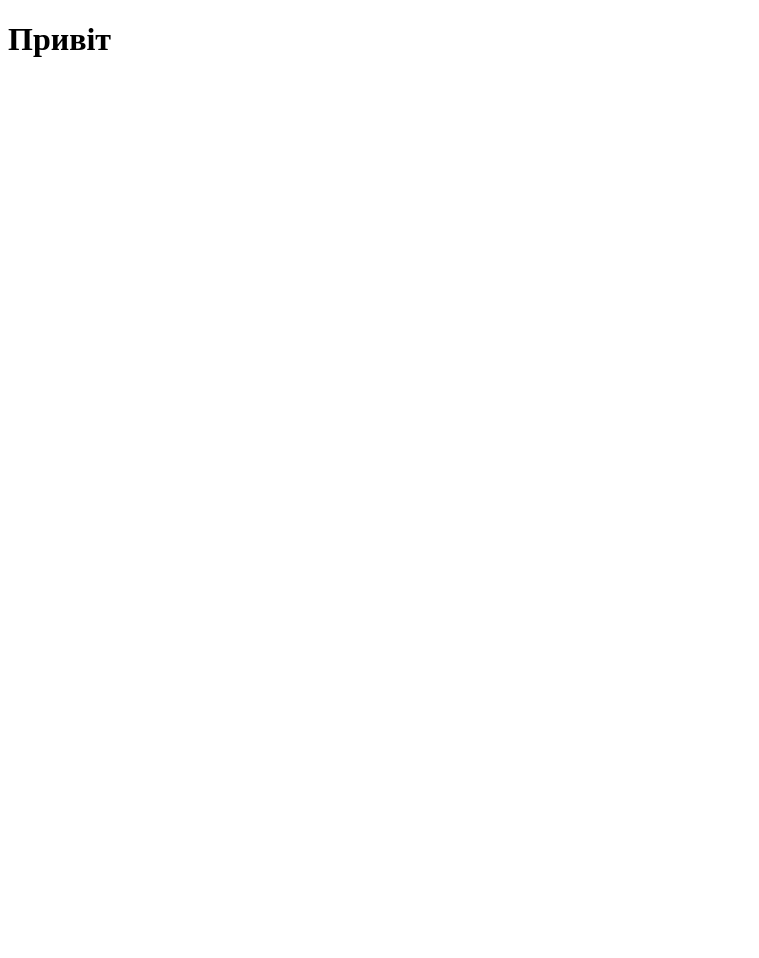
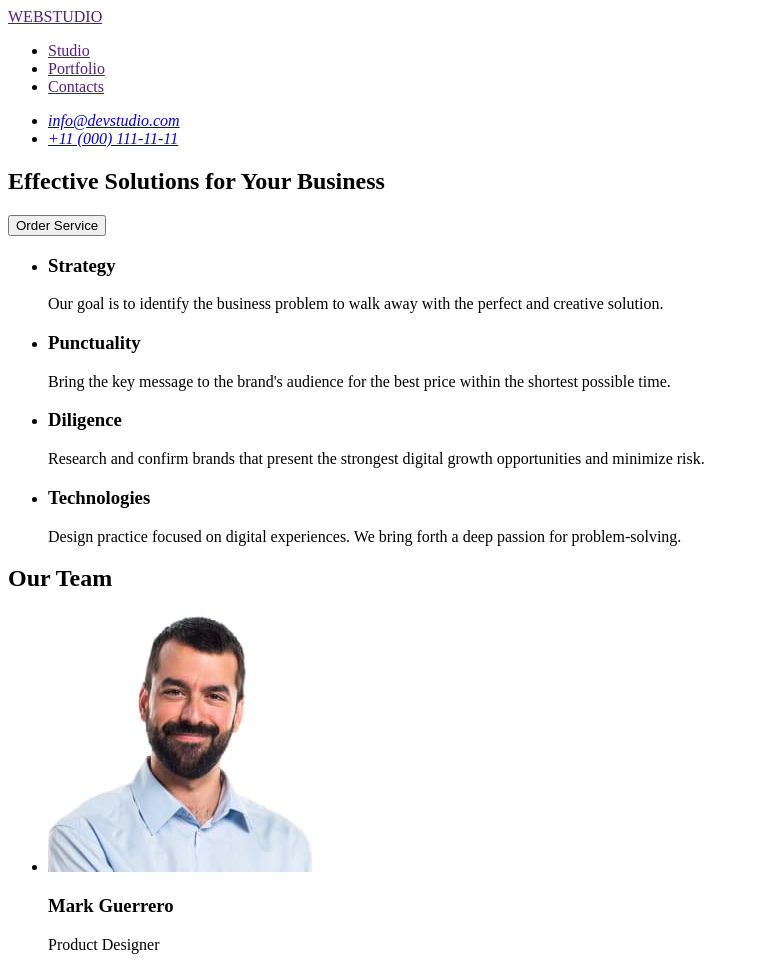
Before and after one commit to DenysFLora/goit-markup-hw-01, a plain HTML site: page index.html in a window 1280 px wide. Shown: the top 958 px of the page, without its empty margins (0-759 px from the left). Before the commit the page ends 800 px from the top, so only its background shows below. Drawn offline with Linux system fonts and the light colour scheme.

Commit message:
Added images

```diff
--- a/index.html
+++ b/index.html
@@ -3,9 +3,89 @@
 <head>
     <meta charset="UTF-8">
     <meta name="viewport" content="width=device-width, initial-scale=1.0">
-    <title>Document</title>
+    <title>WebStudio</title>
+    <link rel="icon" href="images/favicon webstudio-16x16.png" type="image/x-icon">
 </head>
 <body>
-    <h1>Привіт</h1>
+    <header>
+        <nav>
+        <a href="">
+            WEBSTUDIO
+        </a>
+        <ul>
+            <li><a href="">Studio</a></li>
+            <li><a href="">Portfolio</a></li>
+            <li><a href="">Contacts</a></li>
+        </ul>
+    </nav>
+        <address>
+        <ul>
+            <li><a href="mailto:info@devstudio.com">info@devstudio.com</a></li>
+            <li><a href="tel:+110001111111">+11 (000) 111-11-11</a></li>
+        </ul>
+    </address>
+
+    </header>
+
+    <main>
+        <section>
+            <h1>Effective Solutions
+                for Your Business</h1>
+                <button type="button">Order Service</button>
+        </section>
+        <section>
+            <ul>
+                <li>
+                    <h3>Strategy</h3>
+                    <p>Our goal is to identify the business
+                        problem to walk away with the perfect and creative solution. </p>
+                </li>
+                <li>
+                    <h3>Punctuality</h3>
+                    <p>Bring the key message to the brand's audience for the best price within the shortest possible time.</p>
+                </li>
+                <li>
+                    <h3>Diligence</h3>
+                    <p>Research and confirm brands that present the strongest digital growth opportunities and minimize risk.</p>
+                </li>
+                <li>
+                    <h3>Technologies</h3>
+                    <p>Design practice focused on digital experiences. We bring forth a deep passion for problem-solving.</p>
+                </li>
+            </ul>
+        </section>
+        <section>
+            <h2>Our Team</h2>
+            <ul>
+                <li>
+                    <img src="images/Mark G img.jpg" alt="Mark Guerrero foto" width="264" height="260">
+                    <h3>Mark Guerrero</h3>
+                    <p>Product Designer</p>
+                </li>
+                <li>
+                    <img src="images/Tom F img.jpg" alt="Tom Ford foto" width="264" height="260">
+                    <h3>Tom Ford</h3>
+                    <p>Frontend Developer</p>
+                </li>
+                <li>
+                    <img src="images/Camila G img.jpg" alt="Camila Garcia foto" width="264" height="260">
+                    <h3>Camila Garcia</h3>
+                    <p>Marketing</p>
+                </li>
+                <li>
+                    <img src="images/Daniel W img.jpg" alt="Daniel Wilson foto" width="264" height="260">
+                    <h3>Daniel Wilson</h3>
+                    <p>UI Designer</p>
+                </li>
+            </ul>
+        </section>
+    </main>
+
+    <footer>
+
+<p>WEBSTUDIO</p>
+<p>Increase the flow of customers and sales for your business with digital marketing & growth solutions.</p>
+
+</footer>
 </body>
 </html>
```
Also changed, not shown: images/Camila G img.jpg (added), images/Daniel W img.jpg (added), images/Mark G img.jpg (added), images/Tom F img.jpg (added), images/favicon webstudio-16x16.png (added).
